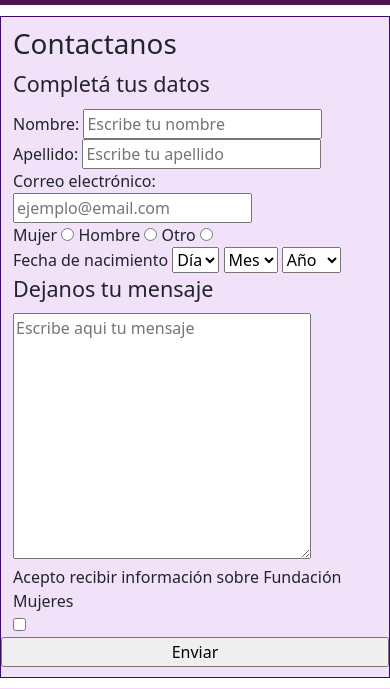
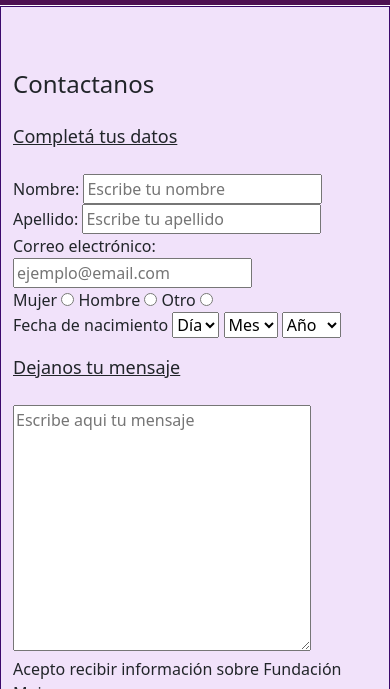
Before and after one commit to MarianaSandrigo/mi_repositorio, a website: page pages/contacto.html in a window 390 px wide. Shown: the part 117-806 px from the top of the page. Drawn offline with nearby package versions, Linux system fonts and the light colour scheme.

Commit message:
se corrige responsive en page hacete socio

```diff
--- a/scss/styles.scss
+++ b/scss/styles.scss
@@ -162,10 +162,16 @@
   .cajaForm{
     background-color: #f1e2fa;
     border:1px  solid #3C096C;
-    margin: 10px;
-    padding: 10px;
+    padding: 15px;
     width: 80%;
+      legend{
+        font-size: large;
+        padding: 1rem 0;
+        font-weight: 500;
+        text-decoration: underline;
+      }
   }
+
   /*--------------page talleres--------------*/
   .tablaTalleres{
     margin: 0 1rem;
@@ -191,9 +197,18 @@
     background-color: #f1ebf6;
     width: 100%;
     height: 70vh;
-    padding: 5em;
-    margin: 0;
+    padding: 1.5rem;
+      .tituloH2{
+      font-weight: 400;
+      font-size: medium;
+    }
   }
+  .tituloH1-1{
+    font-weight: 500;
+    font-size: x-large;
+    padding-top: 3rem;
+  }
+
   .publicidad{
     background-color: #f1ebf6;
     height: 15rem;
```
Also changed, not shown: index.html (+1 -1 lines), CSS/styles.css, css/styles.css.
